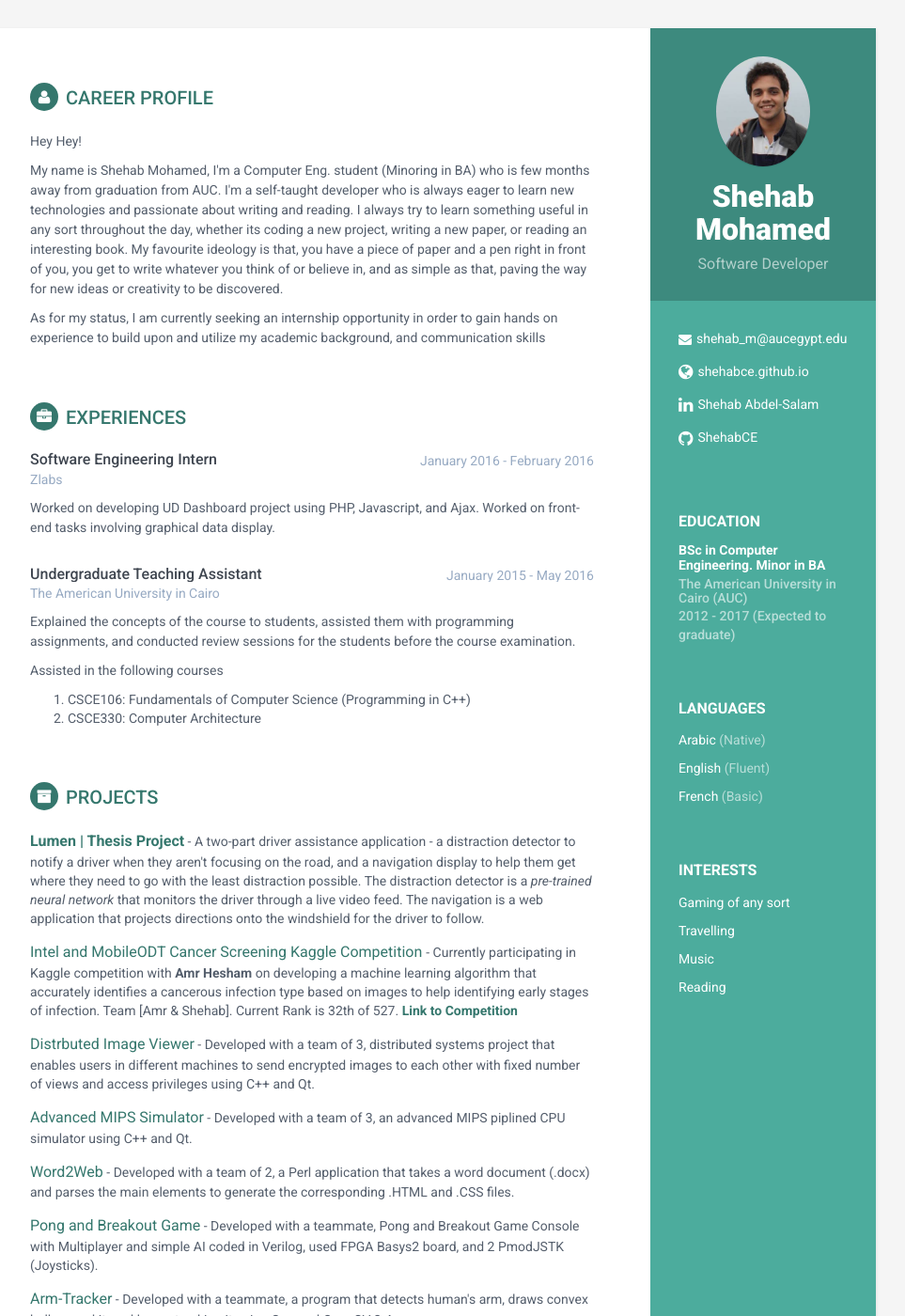
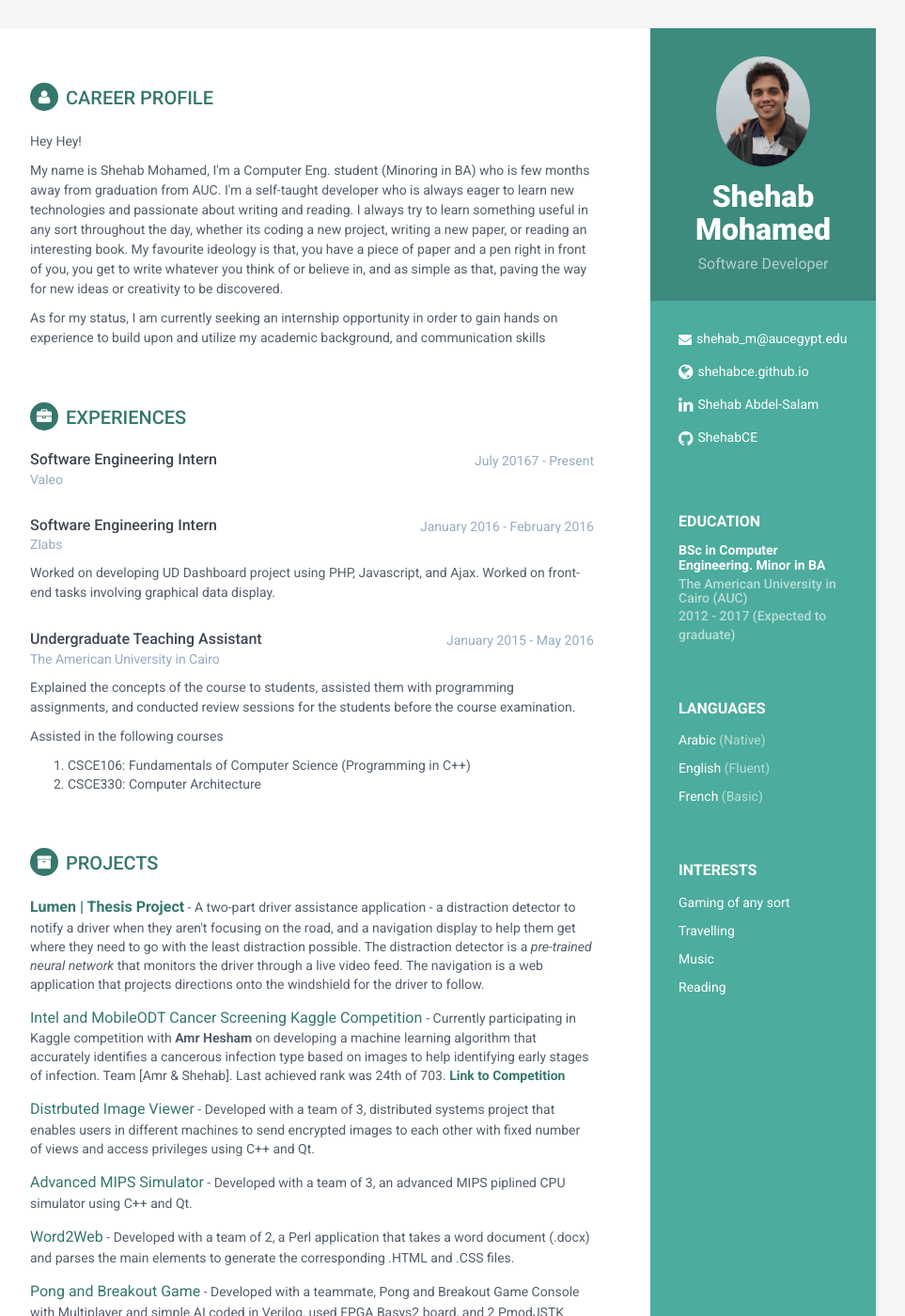
Before and after one commit to ShehabCE/shehabce.github.io, a Jekyll site: the page built from index.html, in a window 1280 px wide and 1400 px high. Shown: the whole window at 94% size, without its empty margins (188-1151 px from the left). Built offline with Jekyll 4.4.1, drawn with Linux system fonts in a browser that asks for light colours; some of the changed text lies outside the part shown.

Commit message:
Updated experience for now

```diff
--- a/_includes/experience.html
+++ b/_includes/experience.html
@@ -1,5 +1,17 @@
 <section class="section experiences-section">
                 <h2 class="section-title"><i class="fa fa-briefcase"></i>Experiences</h2>
+
+                <div class="item">
+                    <div class="meta">
+                        <div class="upper-row">
+                            <h3 class="job-title">Software Engineering Intern</h3>
+                            <div class="time">July 20167 - Present</div>
+                        </div><!--//upper-row-->
+                        <div class="company">Valeo</div>
+                    </div><!--//meta-->
+                    <div class="details">
+                    </div><!--//details-->
+                </div><!--//item-->
 
                 <div class="item">
                     <div class="meta">
--- a/_includes/extra-curricular-activities.html
+++ b/_includes/extra-curricular-activities.html
@@ -79,7 +79,7 @@
                 <div class="item">
                     <div class="meta">
                         <div class="upper-row">
-                            <h3 class="job-title" style="font-size: 14px;">Team "Amr &amp; Shehab" Ranked 20th from 670 in Kaggle Cancer Screening Competition</h3>
+                            <h3 class="job-title" style="font-size: 14px;">Team "Amr &amp; Shehab" Ranked 24th from 703 in Kaggle Competition in Phase I</h3>
                             <div class="time">2017</div>
                         </div><!--//upper-row-->
                     </div><!--//meta-->
--- a/_includes/projects.html
+++ b/_includes/projects.html
@@ -8,7 +8,7 @@
                 </div><!--//item-->
 
                 <div class="item">
-                    <span class="project-title"><a href="#" target="_blank">Intel and MobileODT Cancer Screening Kaggle Competition </a></span> - <span class="project-tagline"> Currently participating in Kaggle competition with <strong>Amr Hesham</strong> on developing a machine learning algorithm that accurately identifies a cancerous infection type based on images to help identifying early stages of infection. Team [Amr &amp; Shehab]. Current Rank is 32th of 527. <strong><a href="https://www.kaggle.com/c/intel-mobileodt-cervical-cancer-screening" target="_blank">Link to Competition</strong></a></span>
+                    <span class="project-title"><a href="#" target="_blank">Intel and MobileODT Cancer Screening Kaggle Competition </a></span> - <span class="project-tagline"> Currently participating in Kaggle competition with <strong>Amr Hesham</strong> on developing a machine learning algorithm that accurately identifies a cancerous infection type based on images to help identifying early stages of infection. Team [Amr &amp; Shehab]. Last achieved rank was 24th of 703. <strong><a href="https://www.kaggle.com/c/intel-mobileodt-cervical-cancer-screening" target="_blank">Link to Competition</strong></a></span>
                 </div><!--//item-->
 
                 <div class="item">
```
